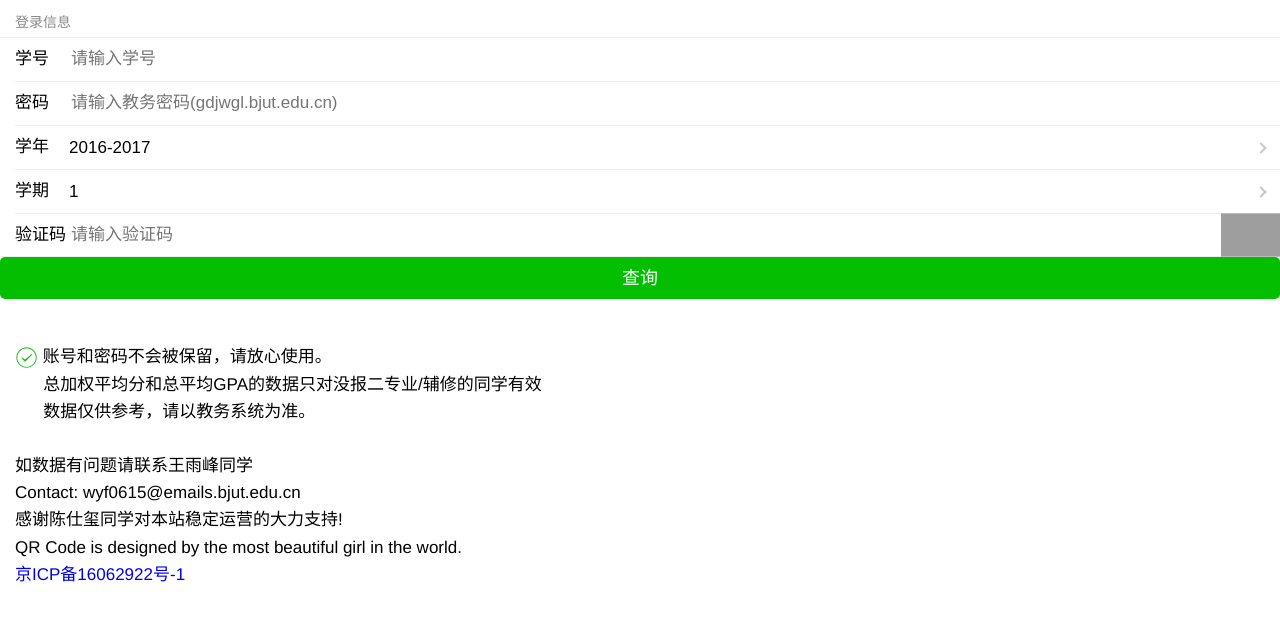
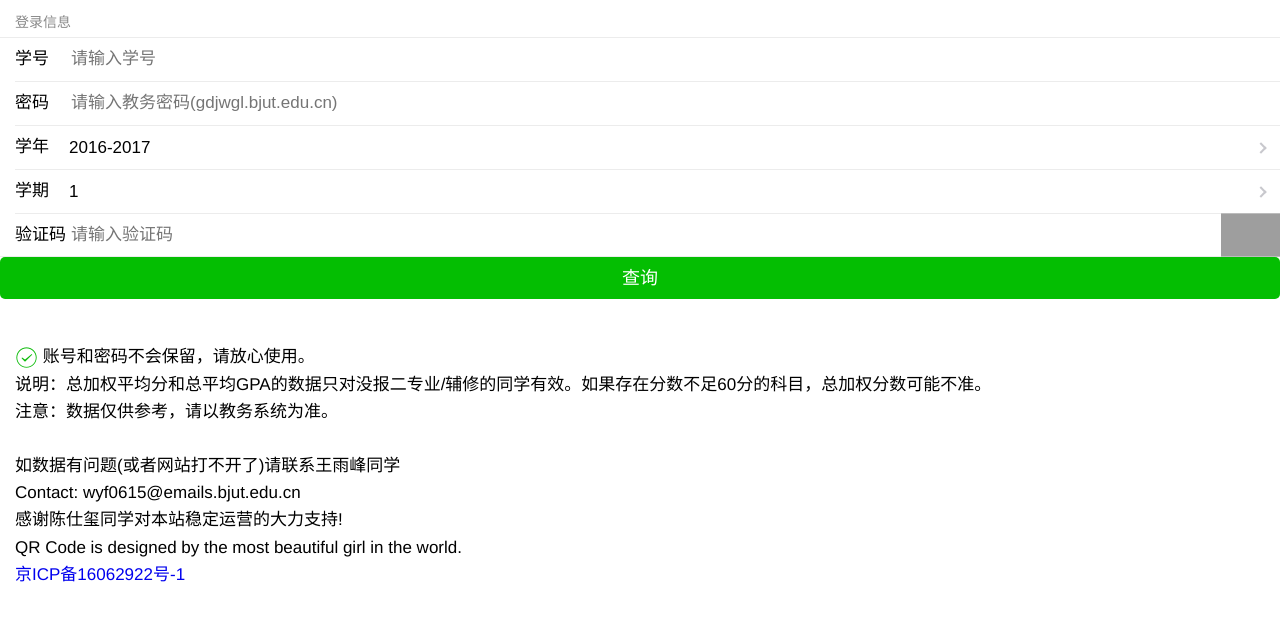
Before and after one commit to wangyufeng0615/bjuthelper, a PHP site: page /login_grade.php in a window 1280 px wide. Shown: the top 621 px of the page. Run offline with PHP 8.4, Linux system fonts and the light colour scheme; data that the repository does not hold is empty; some libraries are stand-ins or nearby versions; grey boxes are pictures that could not be loaded.

Commit message:
add content

```diff
--- a/login_grade.php
+++ b/login_grade.php
@@ -129,9 +129,9 @@
 	</form>
 
 	<article class="weui_article">
-		&nbsp;<h1><i class="weui_icon_success_circle"></i>&nbsp;账号和密码不会被保留，请放心使用。<br/>&nbsp;&nbsp;&nbsp;&nbsp;&nbsp;&nbsp;总加权平均分和总平均GPA的数据只对没报二专业/辅修的同学有效<br/>&nbsp;&nbsp;&nbsp;&nbsp;&nbsp;&nbsp;数据仅供参考，请以教务系统为准。<br/><br/>
+		&nbsp;<h1><i class="weui_icon_success_circle"></i>&nbsp;账号和密码不会保留，请放心使用。<br/>说明：总加权平均分和总平均GPA的数据只对没报二专业/辅修的同学有效。如果存在分数不足60分的科目，总加权分数可能不准。<br/>注意：数据仅供参考，请以教务系统为准。<br/><br/>
 		<section>
-如数据有问题请联系王雨峰同学<br />
+如数据有问题(或者网站打不开了)请联系王雨峰同学<br />
 Contact: wyf0615@emails.bjut.edu.cn<br />
 感谢陈仕玺同学对本站稳定运营的大力支持!<br />
 QR Code is designed by the most beautiful girl in the world.<br />
```
